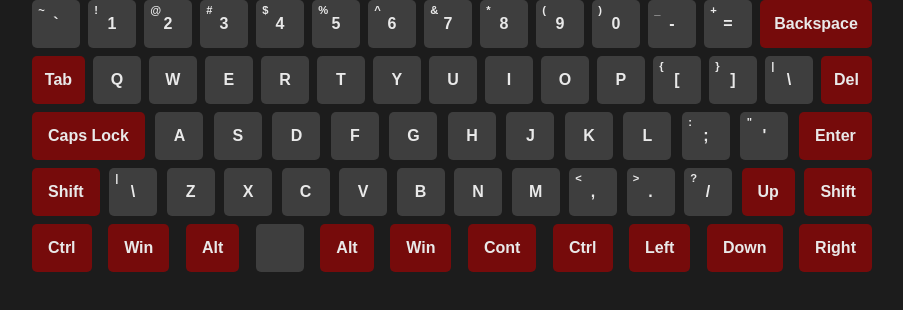
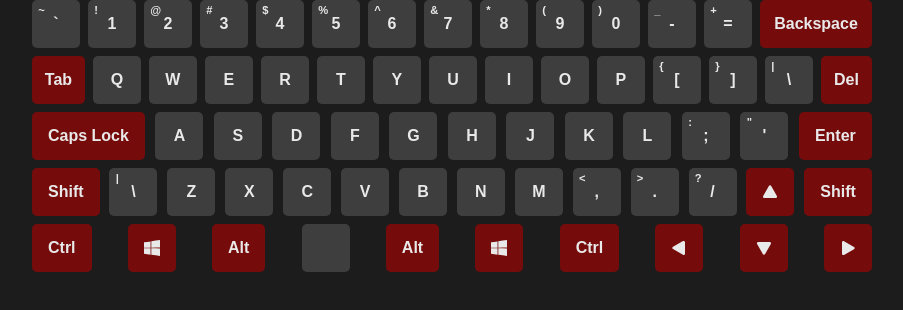
Before and after one commit to eugenekhovaiev/virtual-keyboard, a website: page index.html in a window 1280 px wide. Shown: the whole page, without its empty margins (188-1091 px from the left). Drawn offline with Linux system fonts and the light colour scheme.

Commit message:
feat: add icons to win and arrows buttons

```diff
--- a/js/script.js
+++ b/js/script.js
@@ -29,6 +29,34 @@ window.addEventListener('DOMContentLoaded', () => {
     }
   }
 
+  const windowsIcon = `
+  <svg class="button__icon" xmlns="http://www.w3.org/2000/svg" xmlns:xlink="http://www.w3.org/1999/xlink" width="800px" height="800px" viewBox="0 0 20 20" version="1.1">
+  <title>windows [#174]</title>
+  <desc>Created with Sketch.</desc>
+    <g id="Page-1" stroke="none" stroke-width="1" fill="none" fill-rule="evenodd">
+      <g id="Dribbble-Light-Preview" transform="translate(-60.000000, -7439.000000)" fill="#000000">
+        <g id="icons" transform="translate(56.000000, 160.000000)">
+          <path d="M13.1458647,7289.43426 C13.1508772,7291.43316 13.1568922,7294.82929 13.1619048,7297.46884 C16.7759398,7297.95757 20.3899749,7298.4613 23.997995,7299 C23.997995,7295.84873 24.002005,7292.71146 23.997995,7289.71311 C20.3809524,7289.71311 16.7649123,7289.43426 13.1458647,7289.43426 M4,7289.43526 L4,7296.22153 C6.72581454,7296.58933 9.45162907,7296.94113 12.1724311,7297.34291 C12.1774436,7294.71736 12.1704261,7292.0908 12.1704261,7289.46524 C9.44661654,7289.47024 6.72380952,7289.42627 4,7289.43526 M4,7281.84344 L4,7288.61071 C6.72581454,7288.61771 9.45162907,7288.57673 12.1774436,7288.57973 C12.1754386,7285.96017 12.1754386,7283.34361 12.1724311,7280.72405 C9.44461153,7281.06486 6.71679198,7281.42567 4,7281.84344 M24,7288.47179 C20.3879699,7288.48578 16.7759398,7288.54075 13.1619048,7288.55175 C13.1598997,7285.88921 13.1598997,7283.22967 13.1619048,7280.56914 C16.7689223,7280.01844 20.3839599,7279.50072 23.997995,7279 C24,7282.15826 23.997995,7285.31353 24,7288.47179" id="windows-[#174]">
+          </path>
+        </g>
+      </g>
+    </g>
+  </svg>`;
+
+  function createIconWithClass(directionClass) {
+    const arrowIcon = `
+    <svg class="button__icon ${directionClass}" width="800px" height="800px" viewBox="0 0 512 512" version="1.1" xmlns="http://www.w3.org/2000/svg" xmlns:xlink="http://www.w3.org/1999/xlink">
+      <title>triangle-filled</title>
+      <g id="Page-1" stroke="none" stroke-width="1" fill="none" fill-rule="evenodd">
+        <g id="drop" fill="#000000" transform="translate(32.000000, 42.666667)">
+          <path d="M246.312928,5.62892705 C252.927596,9.40873724 258.409564,14.8907053 262.189374,21.5053731 L444.667042,340.84129 C456.358134,361.300701 449.250007,387.363834 428.790595,399.054926 C422.34376,402.738832 415.04715,404.676552 407.622001,404.676552 L42.6666667,404.676552 C19.1025173,404.676552 7.10542736e-15,385.574034 7.10542736e-15,362.009885 C7.10542736e-15,354.584736 1.93772021,347.288125 5.62162594,340.84129 L188.099293,21.5053731 C199.790385,1.04596203 225.853517,-6.06216498 246.312928,5.62892705 Z" id="Combined-Shape">
+          </path>
+        </g>
+      </g>
+    </svg>`;
+    return arrowIcon;
+  }
+
   const keyboardCodesRow1 = ['Backquote', 'Digit1', 'Digit2', 'Digit3', 'Digit4', 'Digit5', 'Digit6', 'Digit7', 'Digit8', 'Digit9', 'Digit0', 'Minus', 'Equal', 'Backspace'];
   const keyboardCodesRow2 = ['Tab', 'KeyQ', 'KeyW', 'KeyE', 'KeyR', 'KeyT', 'KeyY', 'KeyU', 'KeyI', 'KeyO', 'KeyP', 'BracketLeft', 'BracketRight', 'Backslash', 'Delete'];
   const keyboardCodesRow3 = ['CapsLock', 'KeyA', 'KeyS', 'KeyD', 'KeyF', 'KeyG', 'KeyH', 'KeyJ', 'KeyK', 'KeyL', 'Semicolon', 'Quote', 'Enter'];
@@ -39,8 +67,8 @@ window.addEventListener('DOMContentLoaded', () => {
   const engKeyboardRow1 = [{'Backquote': '`', shift: '~'}, {'Digit1': '1', shift: '!'}, {'Digit2': '2', shift: '@'}, {'Digit3': '3', shift: '#'}, {'Digit4': '4', shift: '$'}, {'Digit5': '5', shift: '%'}, {'Digit6': '6', shift: '^'}, {'Digit7': '7', shift: '&'}, {'Digit8': '8', shift: '*'}, {'Digit9': '9', shift: '('}, {'Digit0': '0', shift: ')'}, {'Minus': '-', shift: '_'}, {'Equal': '=', shift: '+'}, {'Backspace': 'Backspace'}];
   const engKeyboardRow2 = [{'Tab': 'Tab'}, {'KeyQ': 'q'}, {'KeyW': 'w'}, {'KeyE': 'e'}, {'KeyR': 'r'}, {'KeyT': 't'}, {'KeyY': 'y'}, {'KeyU': 'u'}, {'KeyI': 'i'}, {'KeyO': 'o'}, {'KeyP': 'p'}, {'BracketLeft': '[', shift: '{'}, {'BracketRight': ']', shift: '}'}, {'Backslash': '\\', shift: '|'}, {'Delete': 'Del'}];
   const engKeyboardRow3 = [{'CapsLock': 'Caps Lock'}, {'KeyA': 'a'}, {'KeyS': 's'}, {'KeyD': 'd'}, {'KeyF': 'f'}, {'KeyG': 'g'}, {'KeyH': 'h'}, {'KeyJ': 'j'}, {'KeyK': 'k'}, {'KeyL': 'l'}, {'Semicolon': ';', shift: ':'}, {'Quote': "'", shift: '"'}, {'Enter': 'Enter'}];
-  const engKeyboardRow4 = [{'ShiftLeft': 'Shift'}, {'IntlBackslash': '\\', shift: "|"}, {'KeyZ': 'z'}, {'KeyX': 'x'}, {'KeyC': 'c'}, {'KeyV': 'v'}, {'KeyB': 'b'}, {'KeyN': 'n'}, {'KeyM': 'm'}, {'Comma': ',', shift: "<"}, {'Period': '.', shift: ">"}, {'Slash': '/', shift: "?"}, {'ArrowUp': 'Up'}, {'ShiftRight': 'Shift'}];
-  const engKeyboardRow5 = [{'ControlLeft': 'Ctrl'}, {'MetaLeft': 'Win'}, {'AltLeft': 'Alt'}, {'Space': ' '}, {'AltRight': 'Alt'}, {'MetaRight': 'Win'}, {'ContextMenu': 'Cont'}, {'ControlRight': 'Ctrl'}, {'ArrowLeft': 'Left'}, {'ArrowDown': 'Down'}, {'ArrowRight': 'Right'}];
+  const engKeyboardRow4 = [{'ShiftLeft': 'Shift'}, {'IntlBackslash': '\\', shift: "|"}, {'KeyZ': 'z'}, {'KeyX': 'x'}, {'KeyC': 'c'}, {'KeyV': 'v'}, {'KeyB': 'b'}, {'KeyN': 'n'}, {'KeyM': 'm'}, {'Comma': ',', shift: "<"}, {'Period': '.', shift: ">"}, {'Slash': '/', shift: "?"}, {'ArrowUp': `${createIconWithClass('button__icon_up')}`}, {'ShiftRight': 'Shift'}];
+  const engKeyboardRow5 = [{'ControlLeft': 'Ctrl'}, {'MetaLeft': `${windowsIcon}`}, {'AltLeft': 'Alt'}, {'Space': ' '}, {'AltRight': 'Alt'}, {'MetaRight': `${windowsIcon}`}, {'ControlRight': 'Ctrl'}, {'ArrowLeft': `${createIconWithClass('button__icon_left')}`}, {'ArrowDown': `${createIconWithClass('button__icon_down')}`}, {'ArrowRight': `${createIconWithClass('button__icon_right')}`}];
   // const engKeyboardRow1Shift = ['~', '!', '@', '#', '$', '%', '^', '&', '*', '(', ')', '_', '+'];
   // const engKeyboardRow1 = ['`', '1', '2', '3', '4', '5', '6', '7', '8', '9', '0', '-', '=', 'Backspace'];
   // const engKeyboardRow2 = ['Tab', 'q', 'w', 'e', 'r', 't', 'y', 'u', 'i', 'o', 'p', '[', ']', '\\', 'Delete'];
--- a/sass/components/_button.scss
+++ b/sass/components/_button.scss
@@ -3,7 +3,7 @@
   font-size: 1rem;
   font-weight: 700;
 
-  padding: 0 1em;
+  padding: 1em;
   min-width: 3em;
   height: 3em;
   display: flex;
@@ -20,7 +20,33 @@
   cursor: pointer;
 
   // .button__main-symbol
-  // &__main-symbol {}
+  &__main-symbol {
+    display: flex;
+    transition:  0.1s all;
+  }
+
+  // .button__icon
+  &__icon {
+    width: 1em;
+    height: 1em;
+    transition:  0.1s all;
+
+    g {
+      fill: $letter-color;
+    }
+
+    &_right {
+      transform: rotate(90deg);
+    }
+
+    &_down {
+      transform: rotate(180deg);
+    }
+
+    &_left {
+      transform: rotate(-90deg);
+    }
+  }
 
   // .button__shift-symbol
   &__shift-symbol {
@@ -41,6 +67,12 @@
     background-color: $letter-color;
     border: 1px solid black;
     color: $button-color;
+
+    .button__icon {
+      g {
+        fill: $button-color;
+      }
+    }
   }
 
   &_active,
@@ -48,5 +80,11 @@
     transform: translateY(2px);
     background-color: $active-button-color;
     color: $letter-color;
+
+    .button__icon {
+      g {
+        fill: $letter-color;
+      }
+    }
   }
 }
```
Also changed, not shown: css/main.min.css, img/triangle-filled-svgrepo-com.svg (added), img/windows-174-svgrepo-com.svg (added).
